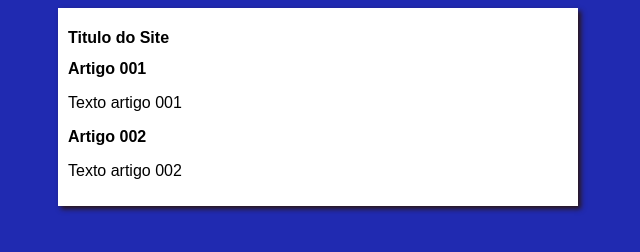
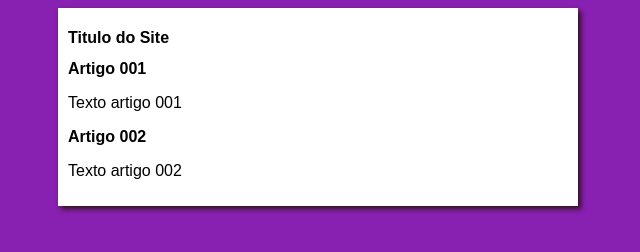
Before and after one commit to Pablodias147/Projeto-Site, a plain HTML site: page index.html in a window 1280 px wide. Shown: the whole page, without its empty margins (322-962 px from the left). Drawn offline with Linux system fonts and the light colour scheme.

Commit message:
Update style.css

```diff
--- a/estilo/style.css
+++ b/estilo/style.css
@@ -4,7 +4,7 @@
 }
 
 body {
-    background-color: rgb(32, 42, 177);
+    background-color: rgb(136, 32, 177);
 }
 
 main {
```
